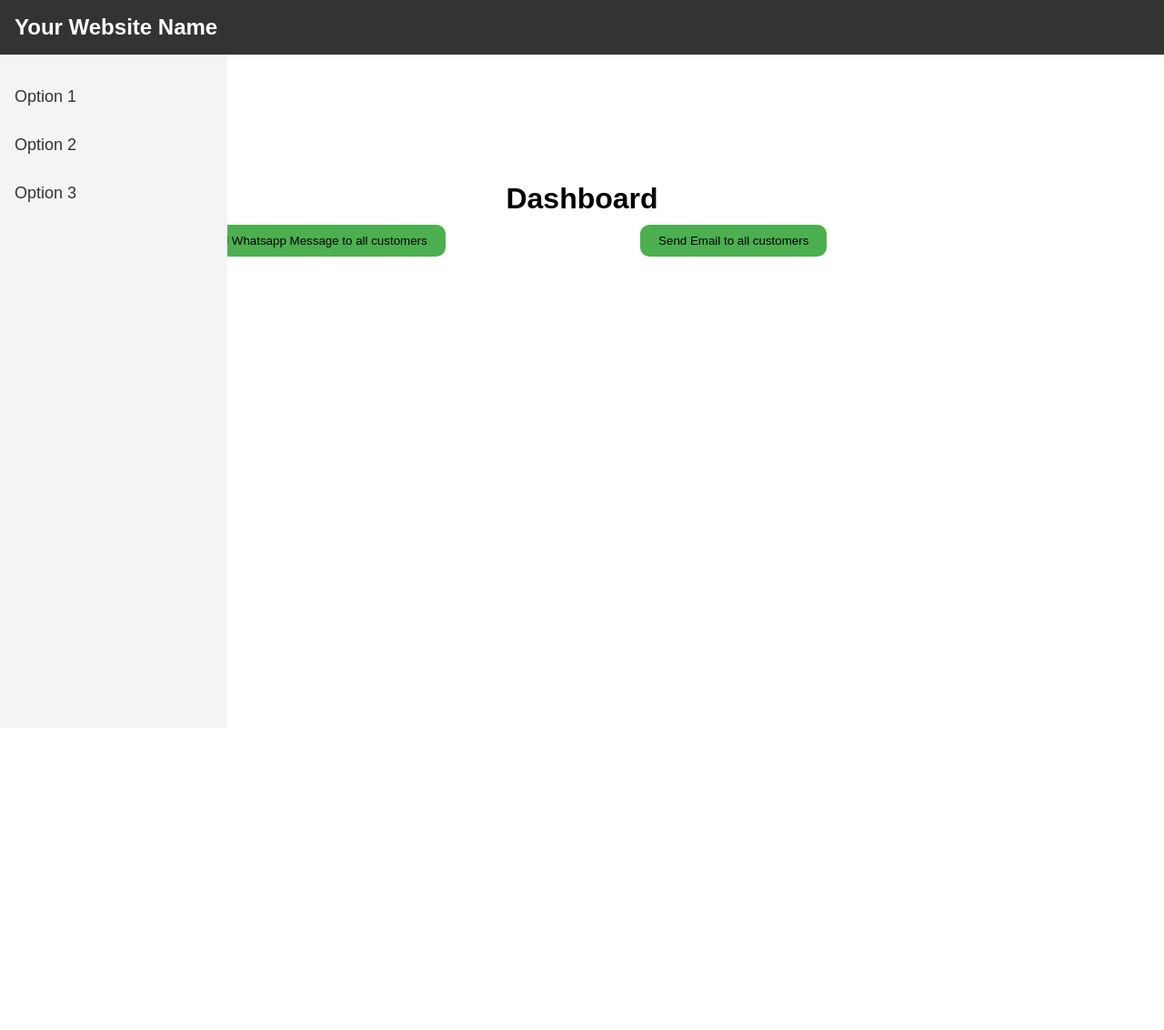
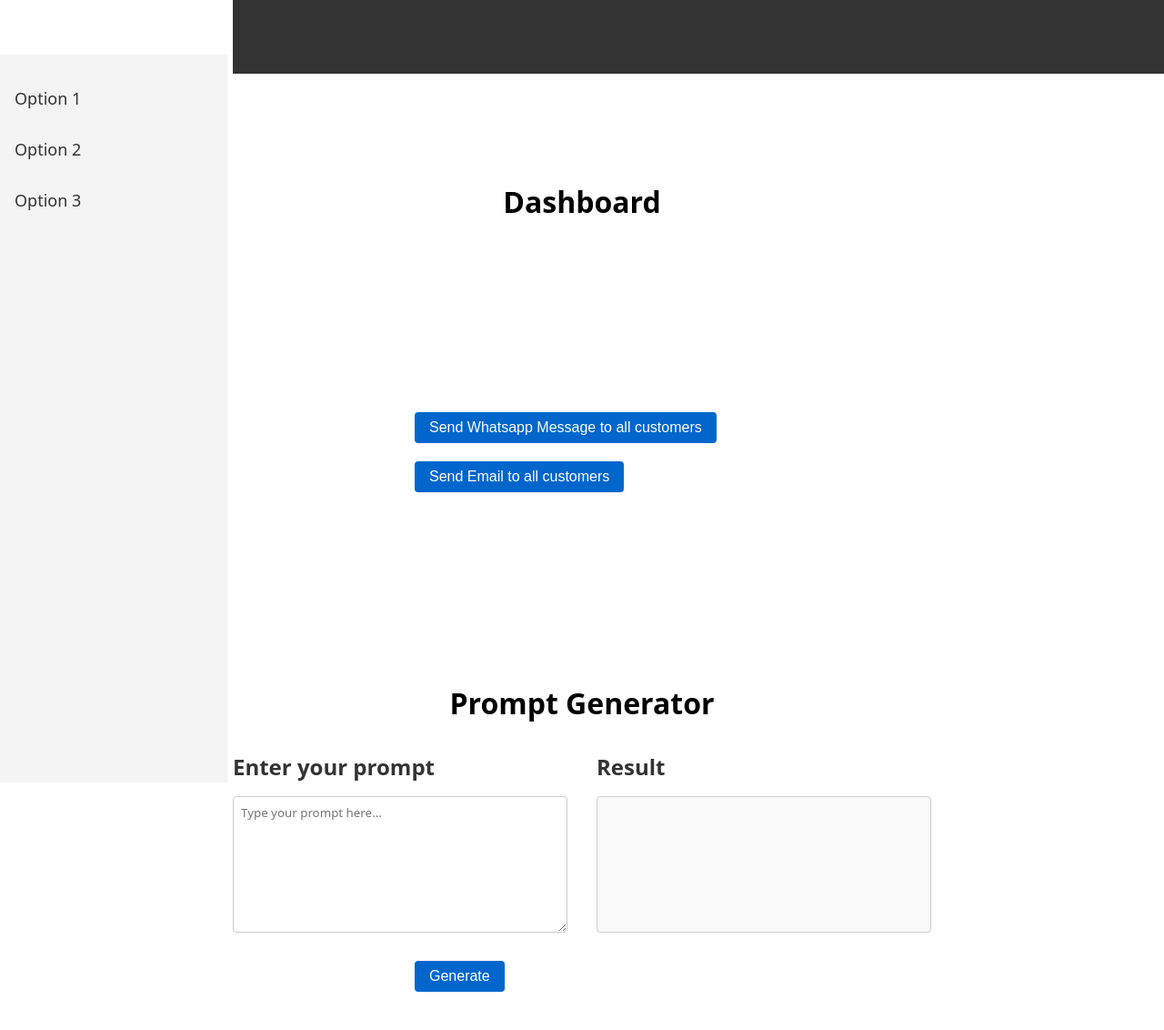
Before and after one commit to sankett13/Smart-Marketing-Using-Django, a Django app: template Marketing/templates/dashboard.html in a window 1280 px wide. Shown: the whole page at 91% size. Before the commit the page ends 282 px from the top, so only its background shows below. Run offline with Django 5.2, Linux system fonts and the light colour scheme; the template is opened without the code that fills it, so the values that code supplies are empty.

Commit message:
Merge Complete

```diff
--- a/Marketing/static/css/dashboard.css
+++ b/Marketing/static/css/dashboard.css
@@ -11,3 +11,73 @@ button{
     background-color: #4CAF50;
     margin-left: 200px;
 }
+body {
+    font-family: system-ui, -apple-system, sans-serif;
+    max-width: 800px;
+    margin: 2rem auto;
+    padding: 0 1rem;
+}
+
+.container {
+    display: flex;
+    gap: 2rem;
+    margin-top: 2rem;
+}
+
+.input-section, .output-section {
+    flex: 1;
+}
+
+textarea {
+    width: 100%;
+    min-height: 150px;
+    padding: 0.5rem;
+    margin-bottom: 1rem;
+    border: 1px solid #ccc;
+    border-radius: 4px;
+    font-family: inherit;
+}
+
+button {
+    background-color: #0066cc;
+    color: white;
+    border: none;
+    padding: 0.5rem 1rem;
+    border-radius: 4px;
+    cursor: pointer;
+    font-size: 1rem;
+}
+
+button:hover {
+    background-color: #0052a3;
+}
+
+button:disabled {
+    background-color: #ccc;
+    cursor: not-allowed;
+}
+
+.output-box {
+    min-height: 150px;
+    padding: 0.5rem;
+    border: 1px solid #ccc;
+    border-radius: 4px;
+    background-color: #f9f9f9;
+}
+
+h2 {
+    color: #333;
+    margin-bottom: 1rem;
+}
+
+.loading {
+    display: none;
+    margin-left: 1rem;
+    color: #666;
+}
+p{
+    display: flex;
+    margin-top: 200px;
+    margin-left: 200px;
+    color: black;
+}
--- a/Marketing/templates/dashboard.html
+++ b/Marketing/templates/dashboard.html
@@ -10,6 +10,78 @@
 
 <button class="whatsapp_msg">Send Whatsapp Message to all customers</button>
 <button class="email_msg">Send Email to all customers</button>
+<h1>Prompt Generator</h1>
+
+<div class="container">
+    <div class="input-section">
+        <h2>Enter your prompt</h2>
+        <textarea id="promptInput" placeholder="Type your prompt here..."></textarea>
+        <button onclick="generateResult()" id="generateBtn">Generate</button>
+        <span id="loading" class="loading">Processing...</span>
+    </div>
+
+    <div class="output-section">
+        <h2>Result</h2>
+        <div id="resultOutput" class="output-box"></div>
+    </div>
+</div>
+<script>
+    function getCookie(name) {
+        let cookieValue = null;
+        if (document.cookie && document.cookie !== '') {
+            const cookies = document.cookie.split(';');
+            for (let i = 0; i < cookies.length; i++) {
+                const cookie = cookies[i].trim();
+                if (cookie.substring(0, name.length + 1) === (name + '=')) {
+                    cookieValue = decodeURIComponent(cookie.substring(name.length + 1));
+                    break;
+                }
+            }
+        }
+        return cookieValue;
+    }
+    async function generateResult() {
+        const promptText = document.getElementById('promptInput').value;
+        const outputDiv = document.getElementById('resultOutput');
+        const generateBtn = document.getElementById('generateBtn');
+        const loadingSpan = document.getElementById('loading');
+
+        if (!promptText.trim()) {
+            alert('Please enter a prompt');
+            return;
+        }
+
+        generateBtn.disabled = true;
+        loadingSpan.style.display = 'inline';
+        outputDiv.textContent = '';
+
+        try {
+            const response = await fetch('{% url "generate_result" %}', {
+                method: 'POST',
+                headers: {
+                    'Content-Type': 'application/json',
+                    'X-CSRFToken': getCookie('csrftoken')
+                },
+                body: JSON.stringify({
+                    prompt: promptText
+                })
+            });
+
+            const data = await response.json();
+
+            if (response.ok) {
+                outputDiv.textContent = data.content;
+            } else {
+                outputDiv.textContent = 'Error: Response Unsuccessful ' + (data.error || 'Something went wrong');
+            }
+        } catch (error) {
+            outputDiv.textContent = 'Error: Execption' + error.message;
+        } finally {
+            generateBtn.disabled = false;
+            loadingSpan.style.display = 'none';
+        }
+    }
+</script>
 
 
 
--- a/Marketing/urls.py
+++ b/Marketing/urls.py
@@ -5,7 +5,7 @@ from . import views
 urlpatterns = [
     path('',views.TestView.as_view(),name='index'),
     path('login',views.login_view,name='login'),
-    path("dashboard/",views.dashboard,name="dashboard"),
+    path("dashboard/<str:news>",views.dashboard,name="dashboard"),
     path("generate_result/",views.generate_result,name="generate_result"),
     path('send_whatsapp_message/',views.send_whatsapp_message,name='send_whatsapp_message'),
     path('send_email_message/',views.send_email_message,name='send_email_message'),
```
Also changed, not shown: Marketing/views.py (+5 -4 lines), db.sqlite3.
